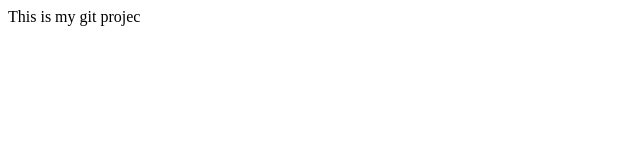
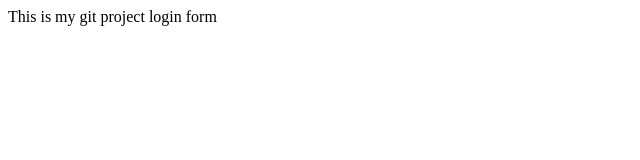
Before and after one commit to sithiAslinah/myappsample, a plain HTML site: page index.html in a window 1280 px wide. Shown: the full height of the page, 0-640 px from the left. Drawn offline with Linux system fonts and the light colour scheme.

Commit message:
login form

```diff
--- /dev/null
+++ b/dir2/app2.js
@@ -0,0 +1 @@
+console.log(123);
--- a/index.html
+++ b/index.html
@@ -1,6 +1,7 @@
 <html><head></head>
 <title>Trial</title>
 <body>
-This is my git projec
+This is my git project
+login form
 </body>
 </html>
```
Also changed, not shown: login.html (added, +1 -0 lines), log.txt (added).
